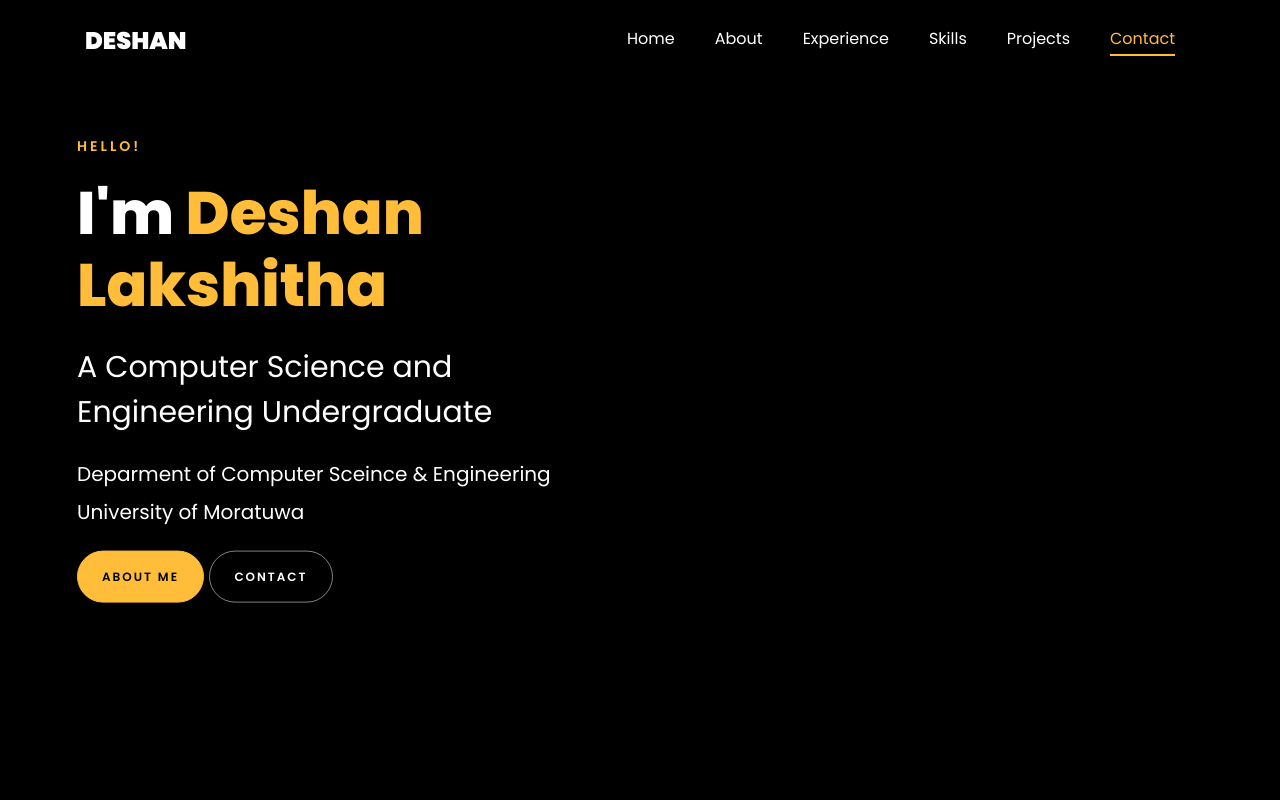
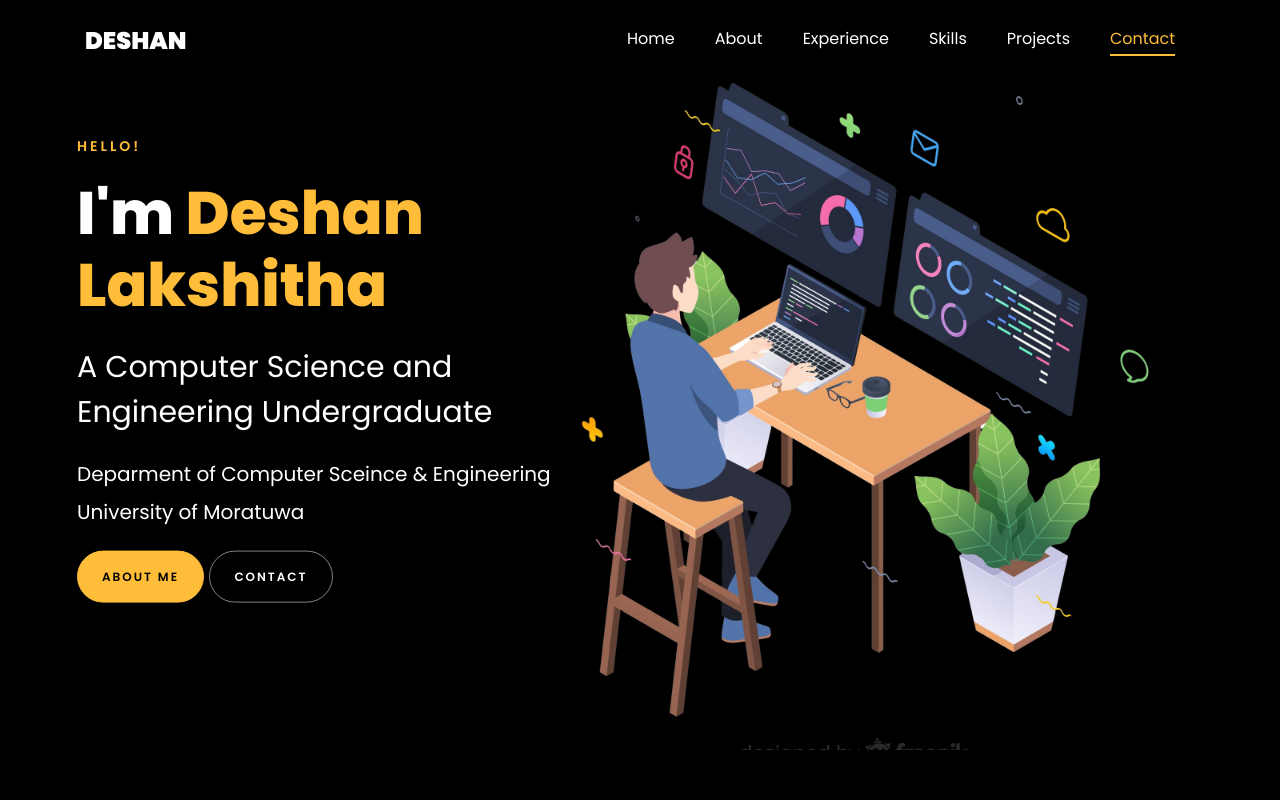
Before and after one commit to Deshan-Lakshitha/portfolio-deshan, a website with bundled scripts: page index.html in a window 1280 px wide. Shown: the top 800 px of the page. Built offline with nearby package versions, Linux system fonts and the light colour scheme; a web font is replaced by a local one.

Commit message:
Added home image

```diff
--- a/index.html
+++ b/index.html
@@ -58,10 +58,10 @@
 				<div class="container">
 					<div class="row d-md-flex no-gutters slider-text align-items-end justify-content-end"
 						data-scrollax-parent="true">
-						<!-- <div class="one-third js-fullheight order-md-last img"
+						<div class="one-third js-fullheight order-md-last img"
 							style="background-image:url(images/home.png);">
 							<div class="overlay"></div>
-						</div> -->
+						</div>
 						<div class="one-forth d-flex  align-items-center ftco-animate"
 							data-scrollax=" properties: { translateY: '70%' }">
 							<div class="text">
```
